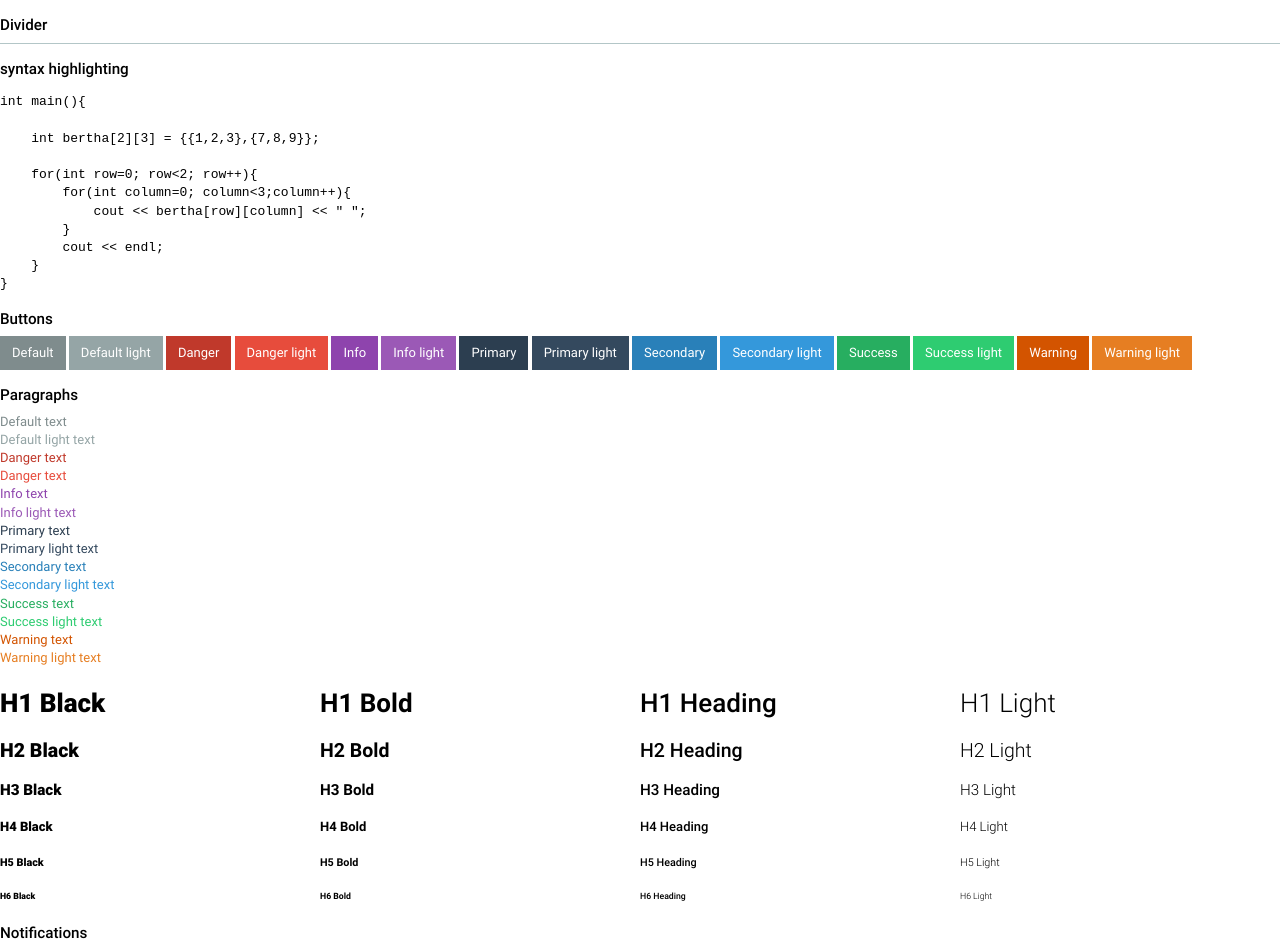
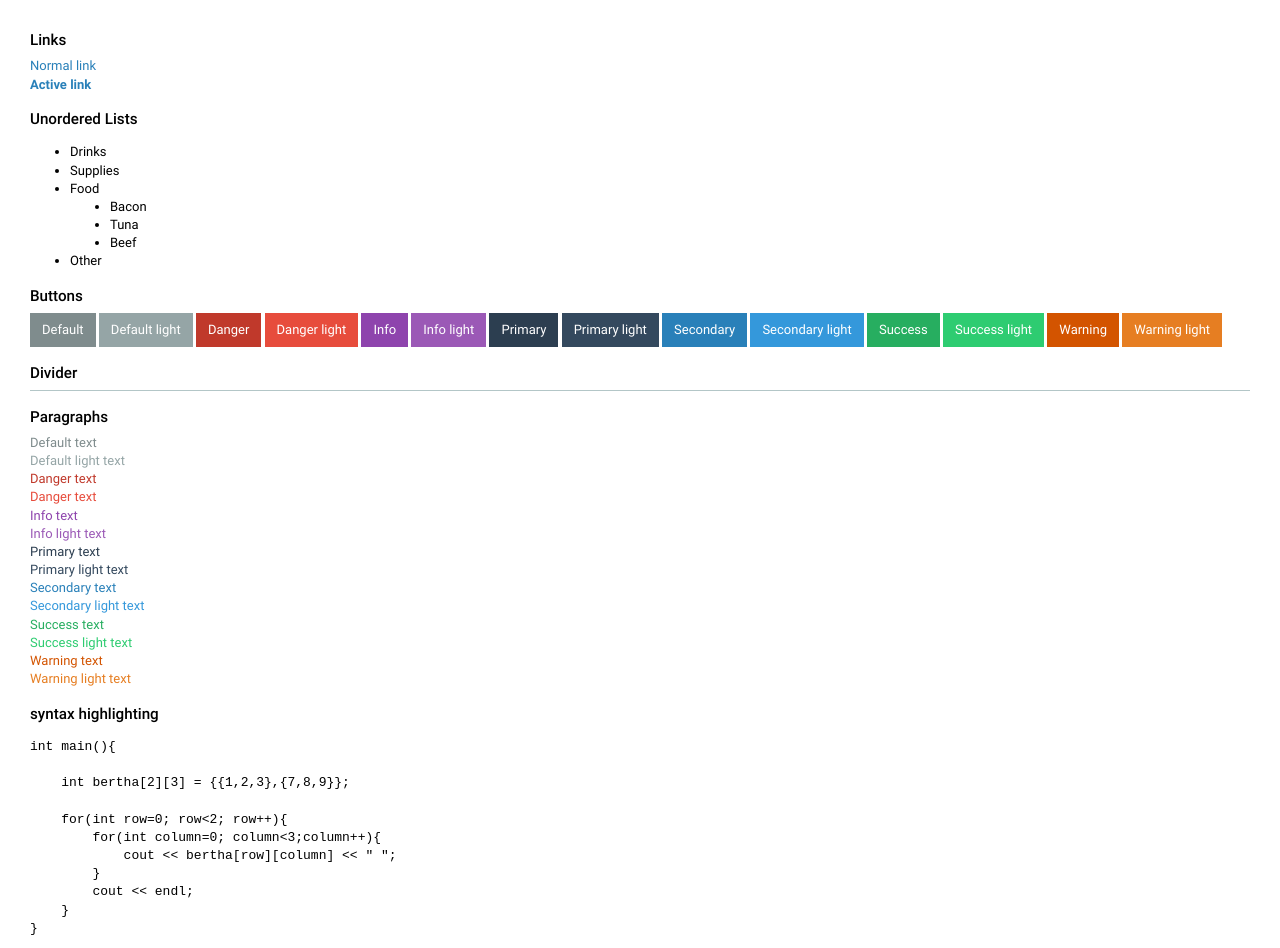
Before and after one commit to buckyroberts/Falcon, a website: page src/index.html in a window 1280 px wide. Shown: the top 948 px of the page. Drawn offline with Linux system fonts and the light colour scheme.

Commit message:
Working on basic styling

```diff
--- a/src/index.html
+++ b/src/index.html
@@ -7,24 +7,25 @@
     <link rel="stylesheet" type="text/css" href="css/main.css">
     <script src="https://cdn.rawgit.com/google/code-prettify/master/loader/run_prettify.js"></script>
 </head>
-<body>
+<body style="padding: 15px 30px;">
 
-    <h3>Divider</h3>
-    <hr>
+    <h3>Links</h3>
+    <div><a href="#">Normal link</a></div>
+    <div><a href="#" class="active">Active link</a></div>
 
-    <h3>syntax highlighting</h3>
-<pre class="prettyprint">int main(){
-
-    int bertha[2][3] = {{1,2,3},{7,8,9}};
-
-    for(int row=0; row<2; row++){
-        for(int column=0; column<3;column++){
-            cout << bertha[row][column] << " ";
-        }
-        cout << endl;
-    }
-}
-</pre>
+    <h3>Unordered Lists</h3>
+    <ul>
+        <li>Drinks</li>
+        <li>Supplies</li>
+        <li>Food
+            <ul>
+                <li>Bacon</li>
+                <li>Tuna</li>
+                <li>Beef</li>
+            </ul>
+        </li>
+        <li>Other</li>
+    </ul>
 
     <h3>Buttons</h3>
     <div>
@@ -44,6 +45,9 @@
         <button class="button-warning-light">Warning light</button>
     </div>
 
+    <h3>Divider</h3>
+    <hr>
+
     <h3>Paragraphs</h3>
     <div class="text-default">Default text</div>
     <div class="text-default-light">Default light text</div>
@@ -59,6 +63,20 @@
     <div class="text-success-light">Success light text</div>
     <div class="text-warning">Warning text</div>
     <div class="text-warning-light">Warning light text</div>
+
+    <h3>syntax highlighting</h3>
+<pre class="prettyprint">int main(){
+
+    int bertha[2][3] = {{1,2,3},{7,8,9}};
+
+    for(int row=0; row<2; row++){
+        for(int column=0; column<3;column++){
+            cout << bertha[row][column] << " ";
+        }
+        cout << endl;
+    }
+}
+</pre>
 
     <div class="container">
         <div class="col-sm-3">
--- a/src/scss/main.scss
+++ b/src/scss/main.scss
@@ -1,6 +1,20 @@
 @import "normalize";
 @import "grid";
 @import "themes/default/master";
+
+a, a:visited {
+	color: $secondary;
+	text-decoration: none;
+
+	&:hover{
+		color: $secondary-light;
+	}
+
+	&.active{
+		font-weight: 700;
+	}
+
+}
 
 img {
 	max-width: 100%;
@@ -10,3 +24,9 @@ hr {
 	border-style: none;
 	border-top: 1px solid ($default-light * 1.2);
 }
+
+ul{
+	li{
+		list-style-type: disc;
+	}
+}
```
Also changed, not shown: src/css/main.css.
